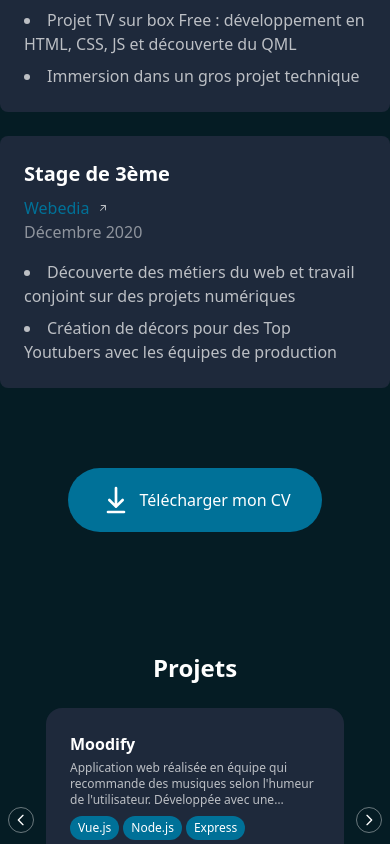
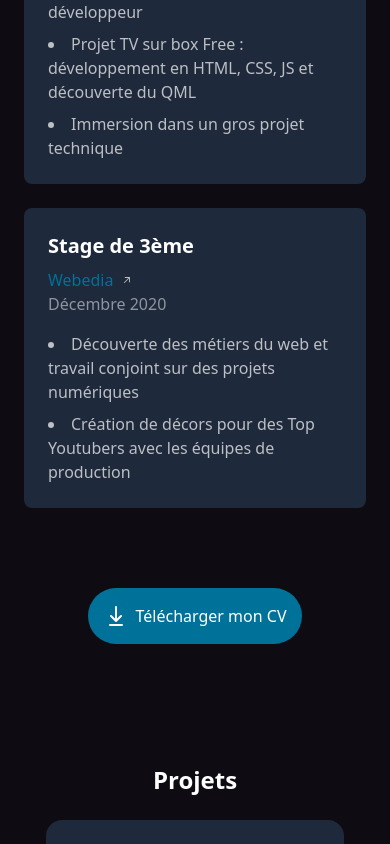
Before and after one commit to hediboissard/Portfolio_Hedi_Boissard_2025, a Vue app: page / in a window 390 px wide. Shown: the part 2406-3250 px from the top of the page. Built offline with nearby package versions, Linux system fonts and the light colour scheme.

Commit message:
changement de couleur

```diff
--- a/index.html
+++ b/index.html
@@ -7,7 +7,7 @@
     <title>Vite App</title>
   </head>
   <body>
-    <div id="app" class="bg-[#051C24] text-white"></div>
+    <div id="app" class="bg-[#0e0c12] text-white"></div>
     <script type="module" src="/src/main.ts"></script>
   </body>
 </html>
--- a/src/components/CV.vue
+++ b/src/components/CV.vue
@@ -3,9 +3,9 @@
     <a
       href="../assets/CV_Hedi_Boissard.pdf"
       download="CV_Hedi_Boissard"
-      class="p-4 px-8 rounded-full bg-[#007198] text-white flex items-center gap-2"
+      class="p-4 md:px-8 rounded-full bg-[#007198] text-white flex items-center gap-2"
     >
-      <img class="size-8 invert" src="../assets/download.svg" alt="Download Icon">
+      <img class="size-6 md:size-8 invert" src="../assets/download.svg" alt="Download Icon">
       Télécharger mon CV
     </a>
   </div>
--- a/src/components/Experience.vue
+++ b/src/components/Experience.vue
@@ -1,5 +1,5 @@
 <template>
-  <section id="experience" class="my-20 max-w-4xl mx-auto">
+  <section id="experience" class="my-20 max-w-4xl mx-6">
     <h2 class="text-3xl font-bold mb-8 text-center">Expériences</h2>
     <div class="grid gap-6">
       <div v-for="(exp, index) in experiences"
--- a/src/components/Navbar.vue
+++ b/src/components/Navbar.vue
@@ -26,7 +26,7 @@
     </nav>
 
     <nav class="hidden fixed md:flex w-full justify-center transition-all duration-300"
-         :class="{'shadow-lg bg-[#051C24]/95 backdrop-blur-sm': scrolled}">
+         :class="{'shadow-lg bg-[#0e0c12]/95 backdrop-blur-sm': scrolled}">
       <ul class="flex justify-center items-center p-4 px-6 rounded-xl gap-5 mx-6 my-4 ">
         <li v-for="item in menuItems" :key="item.id">
           <a :href="item.href"
```
